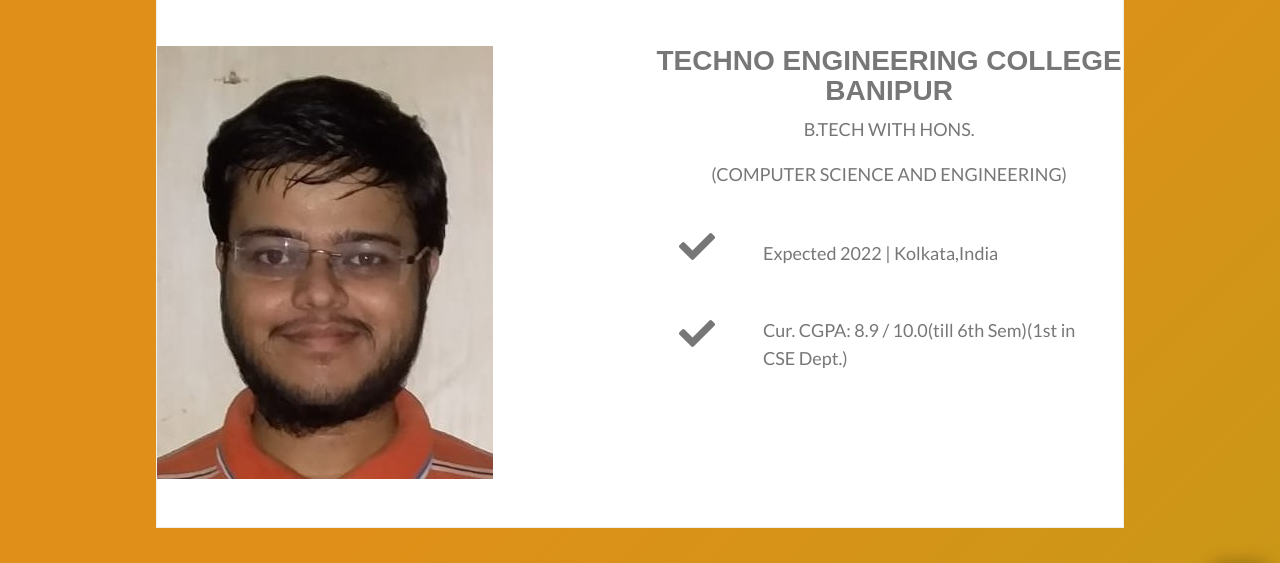
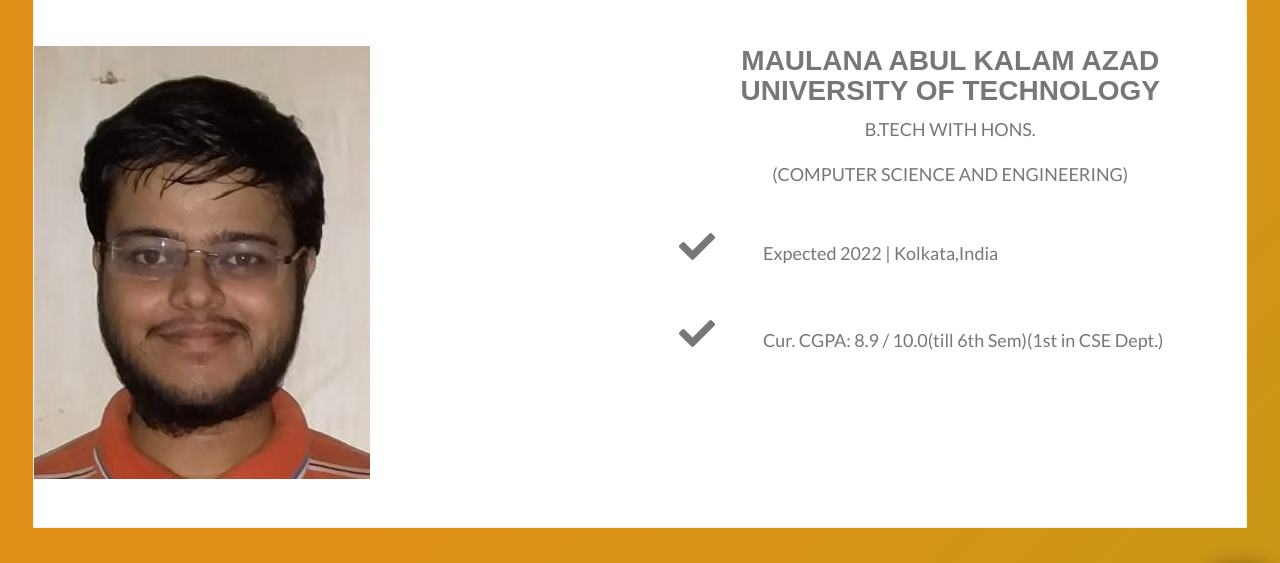
Before and after one commit to shiladityab24/shiladityab24.github.io, a plain HTML site: page aboutme.html in a window 1280 px wide. Shown: the part 169-732 px from the top of the page. Drawn offline with nearby package versions, Linux system fonts and the light colour scheme; a web font is replaced by a local one.

Commit message:
Update aboutme.html

```diff
--- a/aboutme.html
+++ b/aboutme.html
@@ -60,7 +60,7 @@
               <img src="img/profile.jpg" class="img-fluid" alt="Responsive image">
             </div>
             <div class="col-md-6">
-              <h3 class="text-center">TECHNO ENGINEERING COLLEGE BANIPUR</h3>
+              <h3 class="text-center">MAULANA ABUL KALAM AZAD UNIVERSITY OF TECHNOLOGY</h3>
               <p class="text-center">B.TECH WITH HONS.</p>
               <p class="text-center">(COMPUTER SCIENCE AND ENGINEERING)</p>
               <div class="d-flex">
```
